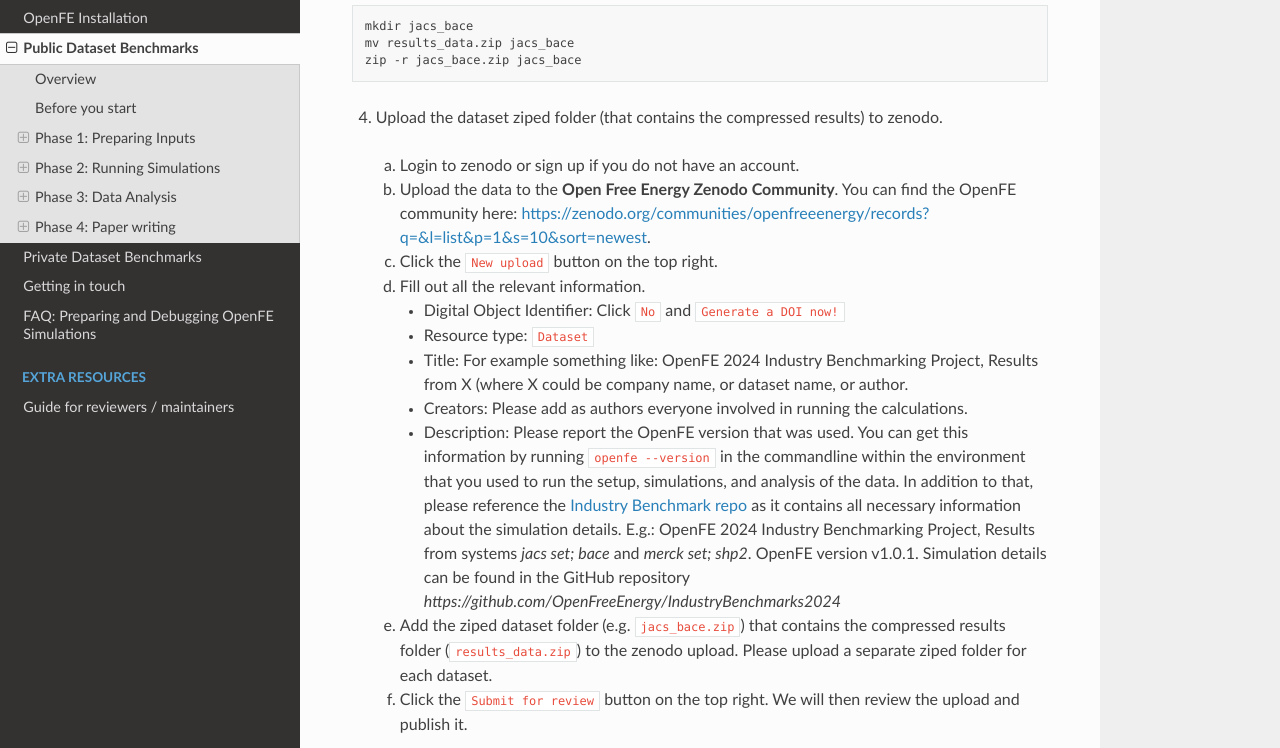
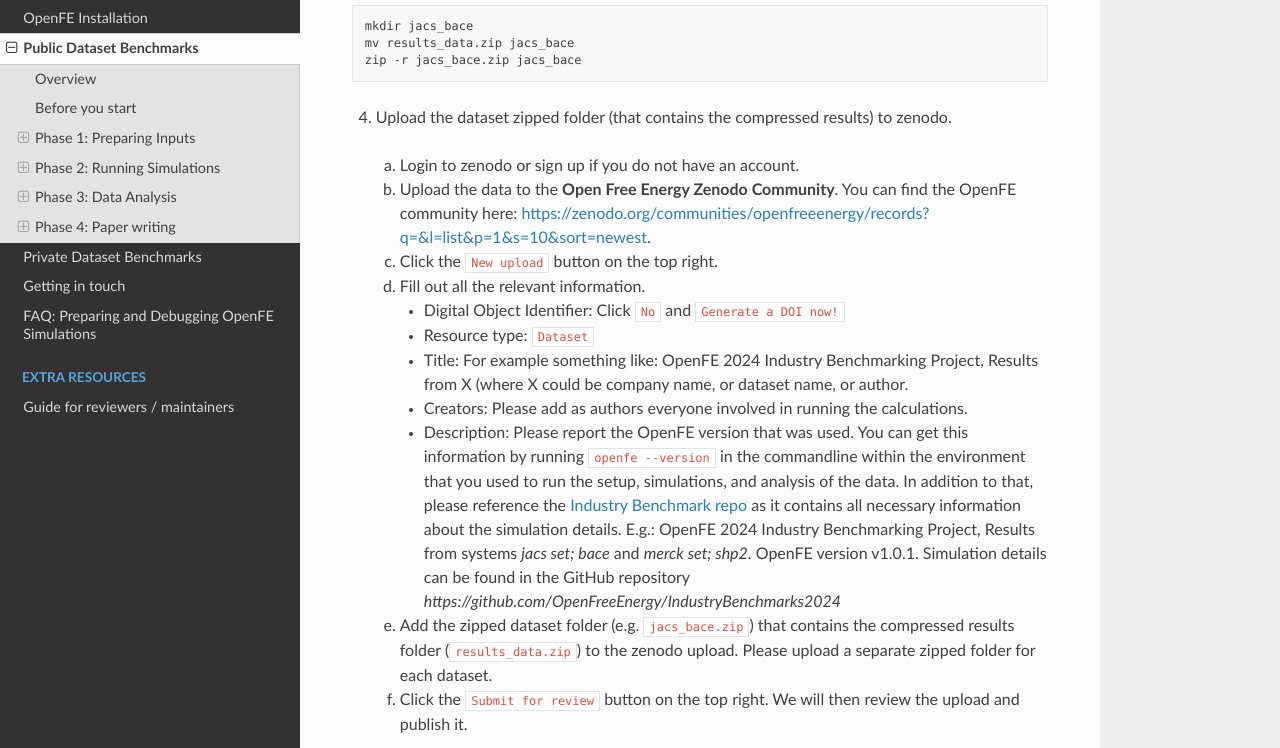
Before and after one commit to OpenFreeEnergy/IndustryBenchmarks2024, a Sphinx documentation site: the page built from docs/source/public/overview.rst, in a window 1280 px wide and 1400 px high, scrolled down 16497 px. Shown: the part 150-898 px from the top of the window. Built offline with Sphinx 7.4.7 and the Read the Docs theme 3.1.0, drawn with Linux system fonts in a browser that asks for light colours.

Commit message:
ziped -> zipped

```diff
--- a/docs/source/public/overview.rst
+++ b/docs/source/public/overview.rst
@@ -742,7 +742,7 @@
     mv results_data.zip jacs_bace
     zip -r jacs_bace.zip jacs_bace
 
-4. Upload the dataset ziped folder (that contains the compressed results) to zenodo.
+4. Upload the dataset zipped folder (that contains the compressed results) to zenodo.
 
   a) Login to zenodo or sign up if you do not have an account.
   b) Upload the data to the **Open Free Energy Zenodo Community**. You can find the OpenFE community here: `https://zenodo.org/communities/openfreeenergy/records?q=&l=list&p=1&s=10&sort=newest <https://zenodo.org/communities/openfreeenergy/records?q=&l=list&p=1&s=10&sort=newest>`_.
@@ -757,7 +757,7 @@
        it contains all necessary information about the simulation details.
        E.g.: OpenFE 2024 Industry Benchmarking Project, Results from systems `jacs set; bace` and `merck set; shp2`. OpenFE version v1.0.1.  Simulation details can be found in the GitHub repository `https://github.com/OpenFreeEnergy/IndustryBenchmarks2024`
 
-  e) Add the ziped dataset folder (e.g. ``jacs_bace.zip``) that contains the compressed results folder (``results_data.zip``) to the zenodo upload. Please upload a separate ziped folder for each dataset.
+  e) Add the zipped dataset folder (e.g. ``jacs_bace.zip``) that contains the compressed results folder (``results_data.zip``) to the zenodo upload. Please upload a separate zipped folder for each dataset.
   f) Click the ``Submit for review`` button on the top right. We will then review the upload and publish it.
 
 If you plan to submit the results from multiple datasets in a single zenodo upload, please make sure to create subfolders for the different datasets
```
